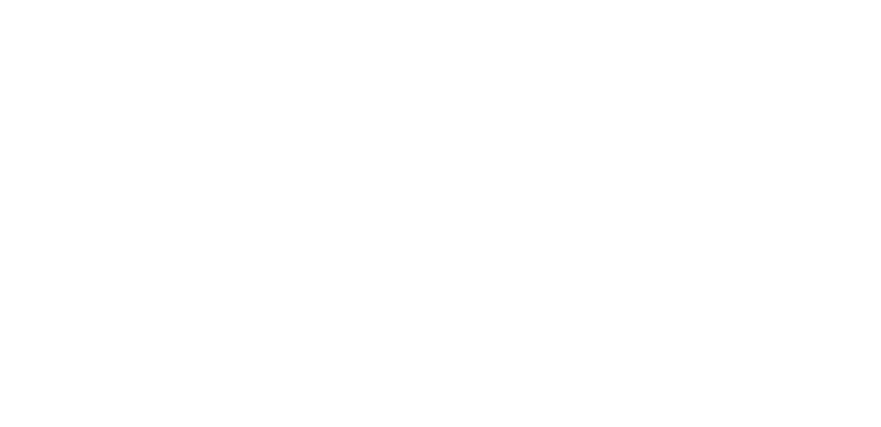
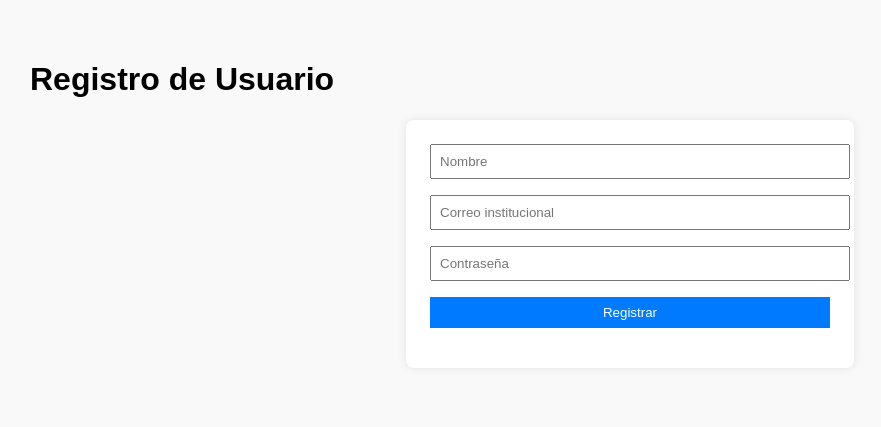
Before and after one commit to ArielArcentales/DEV-CHALLENGE-G5, a website: page front/index.html in a window 1280 px wide. Shown: the whole page, without its empty margins (10-891 px from the left). Drawn offline with Linux system fonts and the light colour scheme.

Commit message:
1er avance del Front con Registro de Usuarios

```diff
--- a/front/index.html
+++ b/front/index.html
@@ -1,2 +1,24 @@
 <!-- Interfaz principal
 Aqui vamos a utilizar Bootstrap -->
+<!DOCTYPE html>
+<html lang="es">
+<head>
+  <meta charset="UTF-8" />
+  <meta name="viewport" content="width=device-width, initial-scale=1.0" />
+  <title>Registro de Usuarios</title>
+  <link rel="stylesheet" href="style.css" />
+</head>
+<body>
+  <h1>Registro de Usuario</h1>
+  <form id="registroForm">
+    <input type="text" id="nombre" placeholder="Nombre" required />
+    <input type="email" id="correo" placeholder="Correo institucional" required />
+    <input type="password" id="contrasena" placeholder="Contraseña" required />
+    <button type="submit">Registrar</button>
+  </form>
+
+  <p id="mensaje"></p>
+
+  <script src="main.js"></script>
+</body>
+</html>
--- a/front/style.css
+++ b/front/style.css
@@ -1 +1,29 @@
 /* Vamos a colocar los estilos perzonalizados */
+body {
+  font-family: Arial, sans-serif;
+  padding: 2rem;
+  background-color: #f9f9f9;
+}
+
+form {
+  max-width: 400px;
+  margin: auto;
+  background: white;
+  padding: 1.5rem;
+  border-radius: 8px;
+  box-shadow: 0 0 10px rgba(0,0,0,0.1);
+}
+
+input, button {
+  display: block;
+  width: 100%;
+  margin-bottom: 1rem;
+  padding: 0.5rem;
+}
+
+button {
+  background-color: #007bff;
+  color: white;
+  border: none;
+  cursor: pointer;
+}
```
Also changed, not shown: server/controllers/usuariosContrller.js (deleted, +0 -38 lines).
